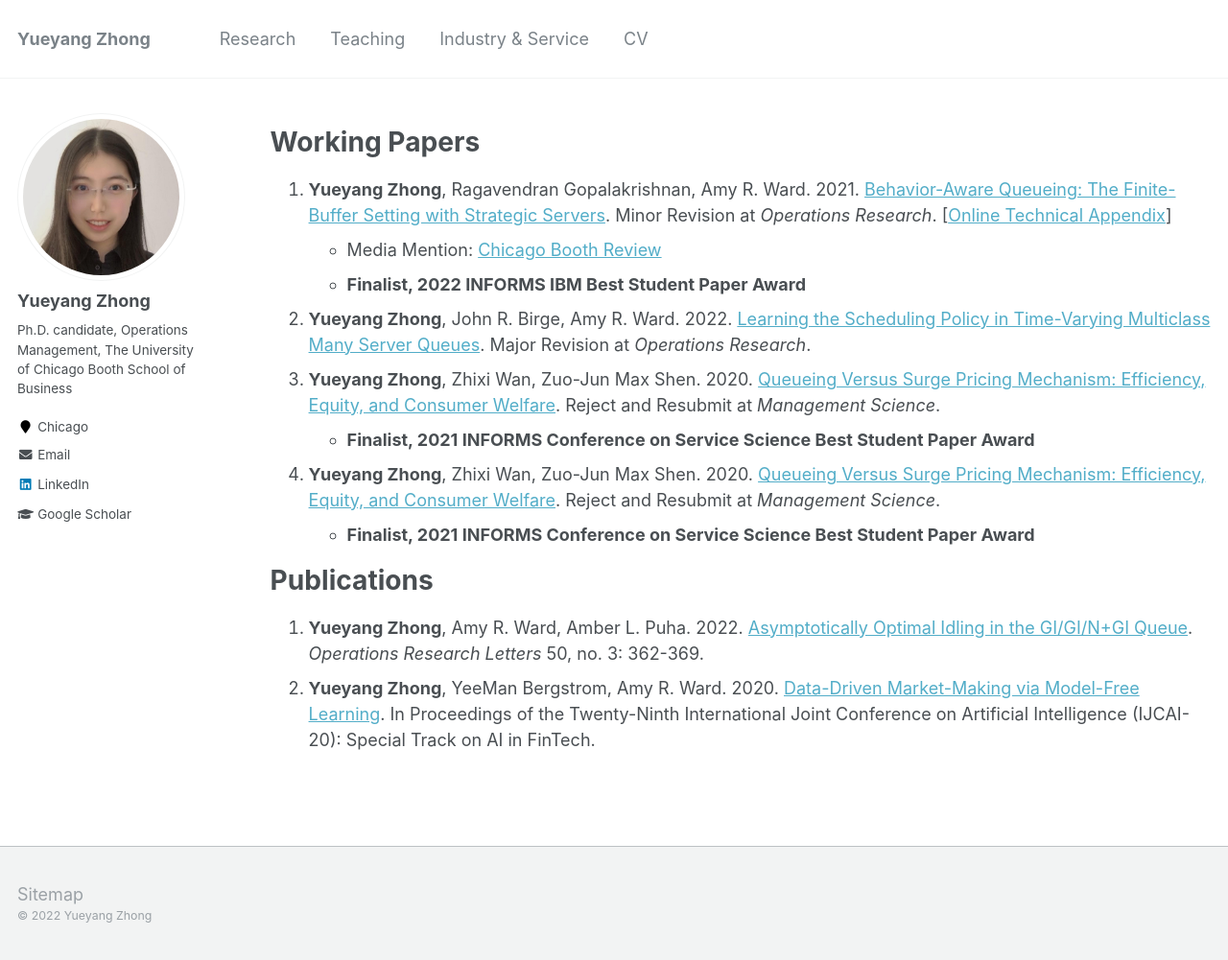
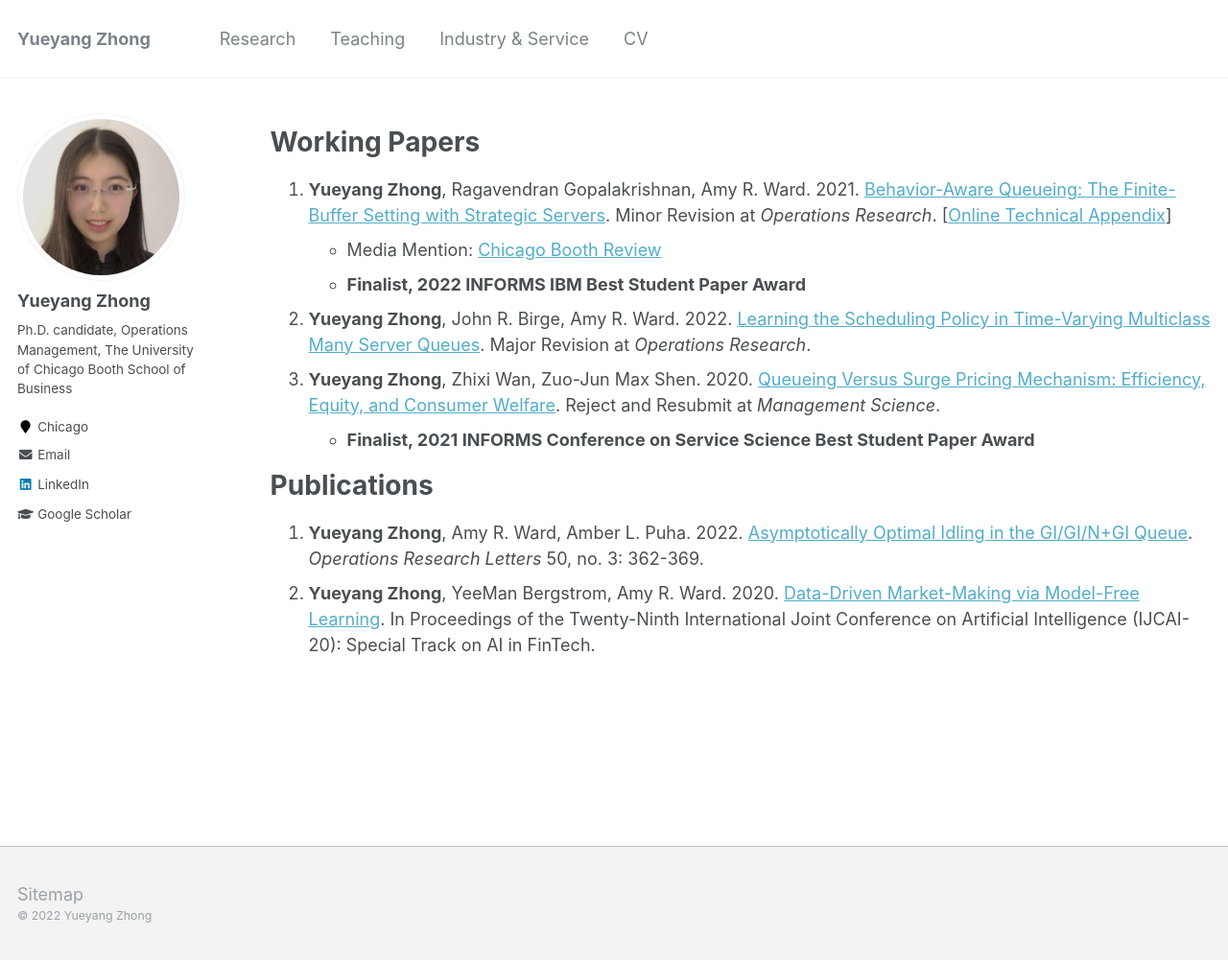
Before and after one commit to alicemengqi/site, a Jekyll site: the page built from _pages/publications.md, in a window 1280 px wide and 1001 px high. Shown: the whole window at 96% size. Built offline with Jekyll 4.4.1, drawn with Linux system fonts in a browser that asks for light colours.

Commit message:
Update publications.md

```diff
--- a/_pages/publications.md
+++ b/_pages/publications.md
@@ -13,8 +13,7 @@ author_profile: true
 2. **Yueyang Zhong**, John R. Birge, Amy R. Ward. 2022. [Learning the Scheduling Policy in Time-Varying Multiclass Many Server Queues](https://papers.ssrn.com/sol3/papers.cfm?abstract_id=4090021). Major Revision at *Operations Research*.
 3. **Yueyang Zhong**, Zhixi Wan, Zuo-Jun Max Shen. 2020. [Queueing Versus Surge Pricing Mechanism: Efficiency, Equity, and Consumer Welfare](https://papers.ssrn.com/sol3/papers.cfm?abstract_id=3699134). Reject and Resubmit at *Management Science*.
    - **Finalist, 2021 INFORMS Conference on Service Science Best Student Paper Award**
-4.  **Yueyang Zhong**, Zhixi Wan, Zuo-Jun Max Shen. 2020. [Queueing Versus Surge Pricing Mechanism: Efficiency, Equity, and Consumer Welfare](https://papers.ssrn.com/sol3/papers.cfm?abstract_id=3699134). Reject and Resubmit at *Management Science*.
-   - **Finalist, 2021 INFORMS Conference on Service Science Best Student Paper Award**
+
 
 
 # Publications
```
